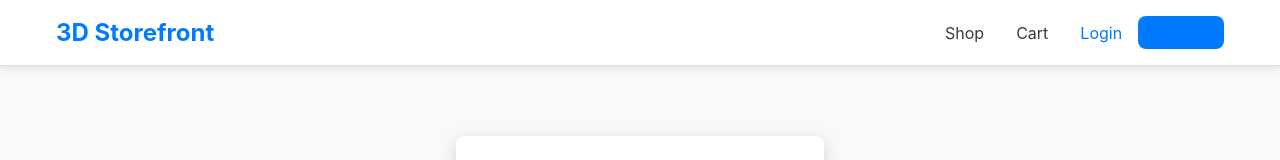
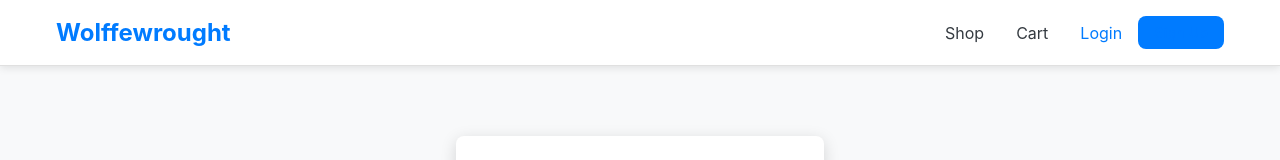
Before and after one commit to wolffewrought/Storefront, a React (Create React App) app in the folder frontend/: page /login in a window 1280 px wide. Shown: the top 160 px of the page. Built offline with nearby package versions, Linux system fonts and the light colour scheme; no server answers.

Commit message:
Add files via upload

```diff
--- a/frontend/src/components/Header.jsx
+++ b/frontend/src/components/Header.jsx
@@ -20,7 +20,7 @@ export const Header = () => {
       <div className="container">
         <div className="flex flex-between" style={{ padding: '1rem 0' }}>
           <Link to="/" className="logo">
-            3D Storefront
+            Wolffewrought
           </Link>
 
           <nav className="nav-links">
```
